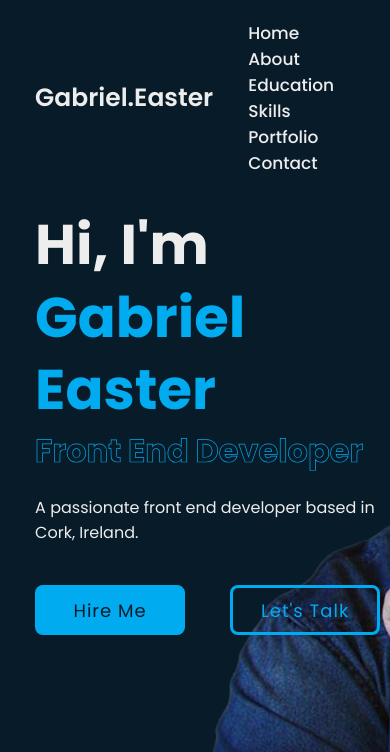
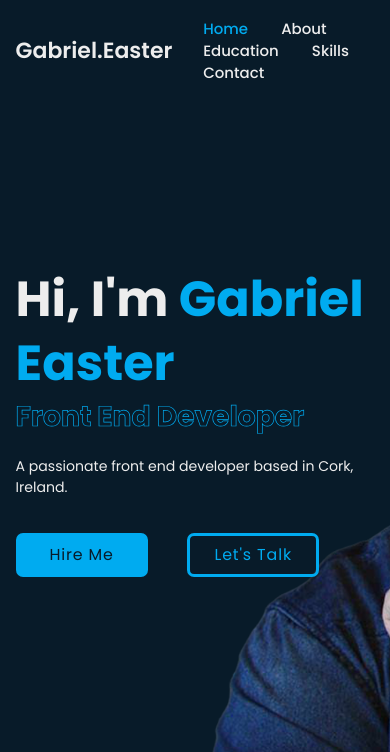
Before and after one commit to GAB3theGR8/cvportfolio, a plain HTML site: page index.html in a window 390 px wide. Shown: the top 752 px of the page. Drawn offline with nearby package versions, Linux system fonts and the light colour scheme.

Commit message:
responsive changes

```diff
--- a/css/style.css
+++ b/css/style.css
@@ -612,3 +612,28 @@ span {
 .footer-iconTop a:hover i {
     color: var(--main-color);
 }
+
+/* BREAKPOINTS */
+@media (max-width: 1200px) {
+    html {
+        font-size: 55%;
+    }
+}
+
+@media (max-width: 991px) {
+    .header {
+        padding: 2rem 4%;
+    }
+
+    section {
+        padding: 10rem 4% 2rem;
+    }
+
+    .home {
+        padding: 0 4%;
+    }
+
+    .footer {
+        padding: 2rem 4%;
+    }
+}
--- a/index.html
+++ b/index.html
@@ -22,11 +22,10 @@
         <div class="bx bx-menu" id="menu-icon"></div>
 
         <nav class="navbar">
-            <a href="#" class="active">Home</a>
+            <a href="#home" class="active">Home</a>
             <a href="#about">About</a>
             <a href="#education">Education</a>
             <a href="#skills">Skills</a>
-            <a href="#portfolio">Portfolio</a>
             <a href="#contact">Contact</a>
         </nav>
     </header>
--- a/js/script.js
+++ b/js/script.js
@@ -17,7 +17,7 @@ window.onscroll = () => {
         if(top >= offset && top < offset + height) {
                 navLinks.forEach(links => {
                 links.classList.remove('active');
-                document.querySelector('header nav a[hred*=' + id + ']').classList.add('active');
+                document.querySelector('header nav a[href*=' + id + ']').classList.add('active');
             });
         }
     });
@@ -26,6 +26,8 @@ window.onscroll = () => {
 
     header.classList.toggle('sticky', window.scrollY > 100);
 
+
+
     // remove toggle icon and navbar when click navbar links (scroll)
 
 
```
